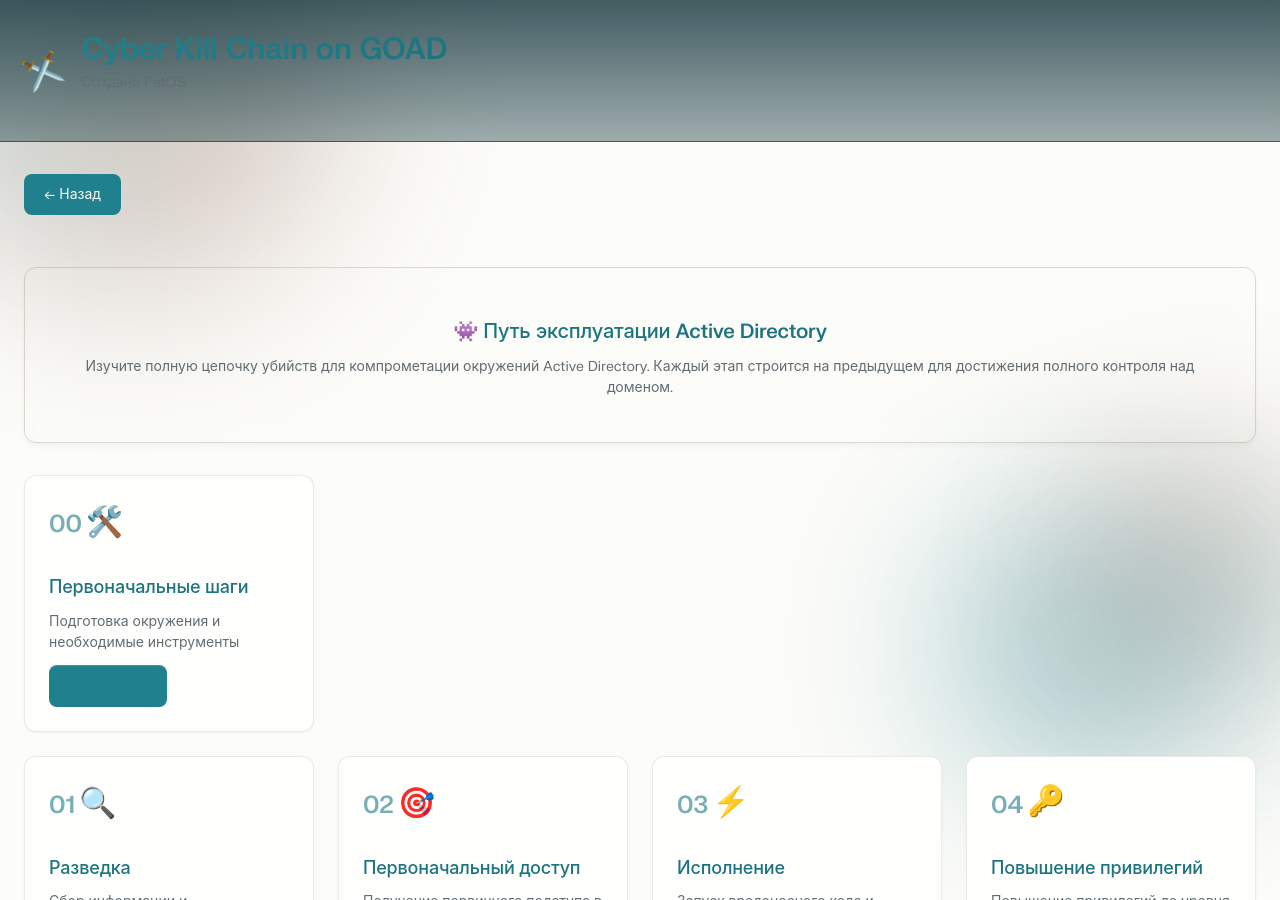
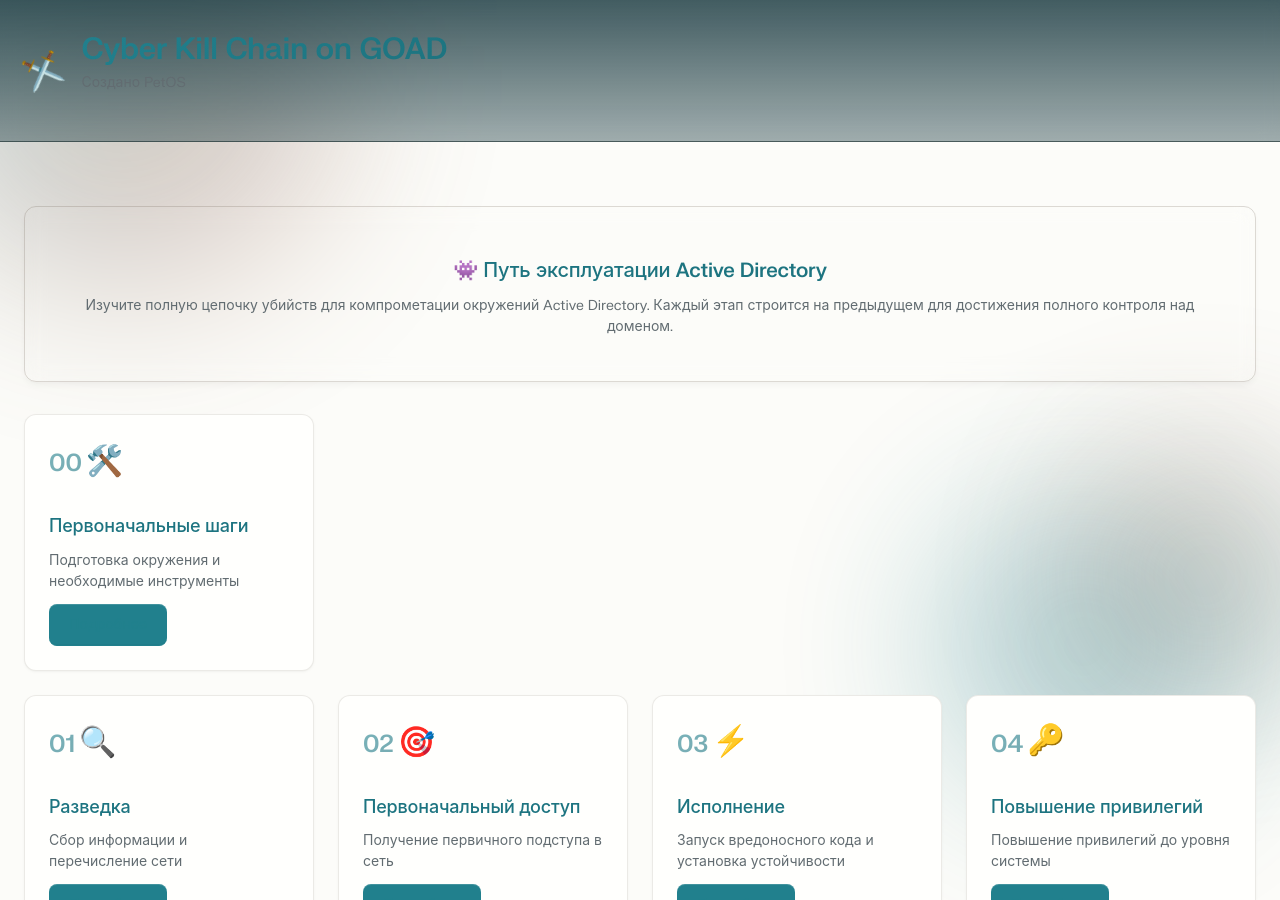
Before and after one commit to 21Banana21/goad-killchain, a Jekyll site: the page built from index.html, in a window 1280 px wide and 900 px high. Built offline with Jekyll 4.4.1, drawn with Linux system fonts in a browser that asks for light colours; nearby versions of some CDN libraries.

Commit message:
Update default.html

```diff
--- a/_layouts/default.html
+++ b/_layouts/default.html
@@ -27,7 +27,10 @@
     </header>
 
     <main class="container">
+        <!-- Кнопка "Назад" только НЕ на главной странице -->
+        {% if page.url != "/" %}
         <a href="{{ '/' | relative_url }}" class="back-button" style="display: inline-block; padding: 10px 20px; background: var(--color-primary); color: var(--color-btn-primary-text); text-decoration: none; border-radius: var(--radius-base); margin-bottom: 20px; transition: all var(--duration-normal) var(--ease-standard);">← Назад</a>
+        {% endif %}
 
         <article class="markdown-body">
             {{ content }}
```
